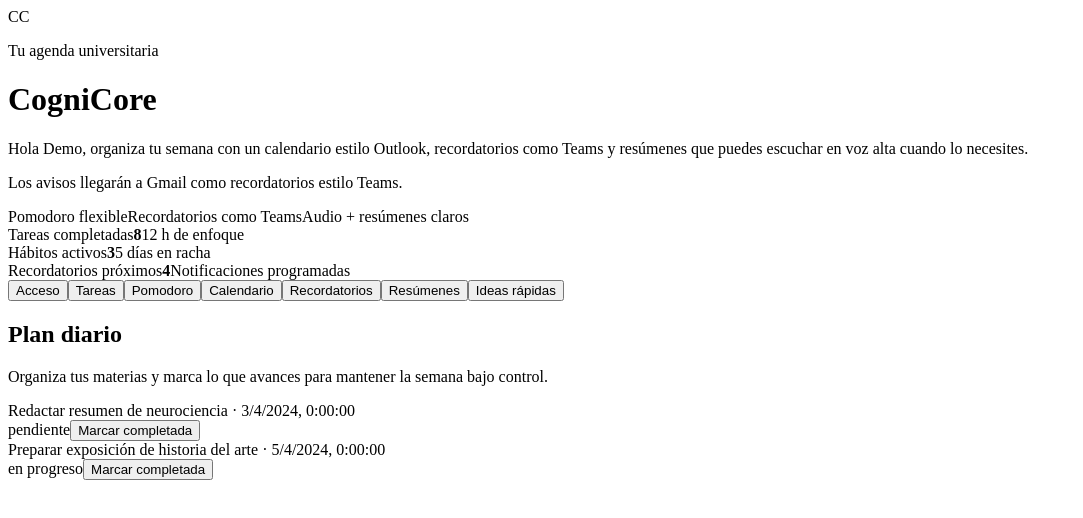
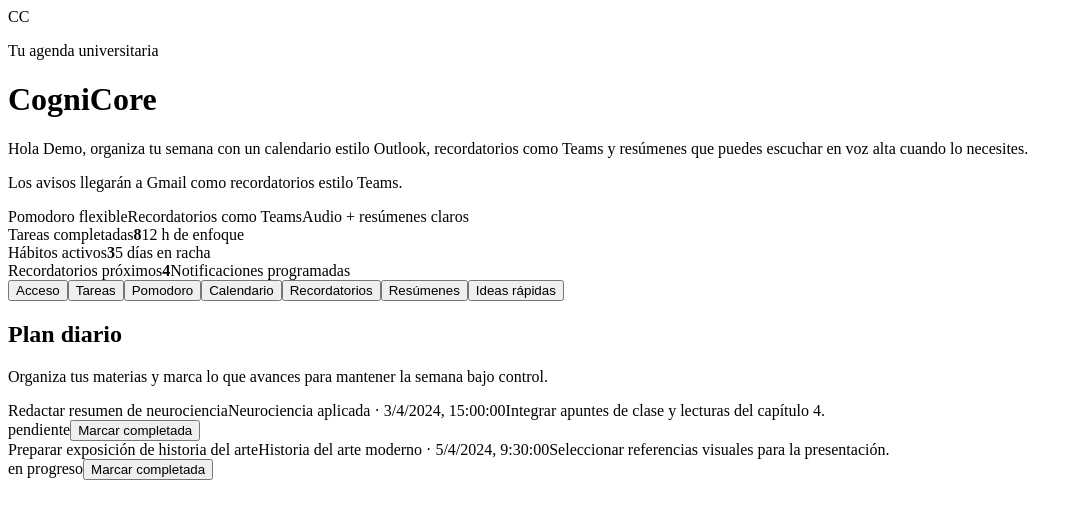
Before and after one commit to Fershott/proyecto1, a React (Vite) app in the folder frontend/: page / in a window 1280 px wide. Shown: the top 518 px of the page, without its empty margins (0-1083 px from the left). Built offline with nearby package versions, Linux system fonts and the light colour scheme; no server answers; the HTML template or start-up script is replaced by a standard one.

Commit message:
Align offline data with API contract

```diff
--- a/frontend/src/App.jsx
+++ b/frontend/src/App.jsx
@@ -38,16 +38,20 @@
   {
     id: 101,
     title: 'Redactar resumen de neurociencia',
-    description: 'Integrar apuntes de clase y lecturas del capítulo 4.',
-    due_date: '2024-04-03',
-    status: 'pending'
+    course: 'Neurociencia aplicada',
+    due_date: '2024-04-03T15:00:00',
+    status: 'pending',
+    notes: 'Integrar apuntes de clase y lecturas del capítulo 4.',
+    tags: ['lectura', 'estrategias']
   },
   {
     id: 102,
     title: 'Preparar exposición de historia del arte',
-    description: 'Seleccionar referencias visuales para la presentación.',
-    due_date: '2024-04-05',
-    status: 'in_progress'
+    course: 'Historia del arte moderno',
+    due_date: '2024-04-05T09:30:00',
+    status: 'in_progress',
+    notes: 'Seleccionar referencias visuales para la presentación.',
+    tags: ['presentación']
   }
 ]
 
@@ -58,7 +62,7 @@
     description: 'Subir a plataforma antes de las 23:59.',
     remind_at: '2024-04-02T18:00:00',
     type: 'deadline',
-    provider: 'google'
+    delivery_provider: 'google'
   },
   {
     id: 202,
@@ -66,7 +70,7 @@
     description: 'Videollamada para definir entregables.',
     remind_at: '2024-04-04T16:30:00',
     type: 'meeting',
-    provider: 'google'
+    delivery_provider: 'google'
   }
 ]
 
@@ -74,7 +78,7 @@
   {
     id: 301,
     title: 'Clase de Programación',
-    day_of_week: 'martes',
+    day_of_week: 1,
     start_time: '10:00',
     end_time: '12:00',
     location: 'Lab 2',
@@ -83,7 +87,7 @@
   {
     id: 302,
     title: 'Tutoría de Neuropsicología',
-    day_of_week: 'jueves',
+    day_of_week: 3,
     start_time: '14:00',
     end_time: '15:30',
     location: 'Sala 5',
@@ -298,7 +302,7 @@
           description,
           remind_at: remindAt,
           type,
-          provider: session.provider
+          delivery_provider: session.provider
         }
         setReminders((prev) => [...prev, newReminder])
         setStats((prev) => ({
```
